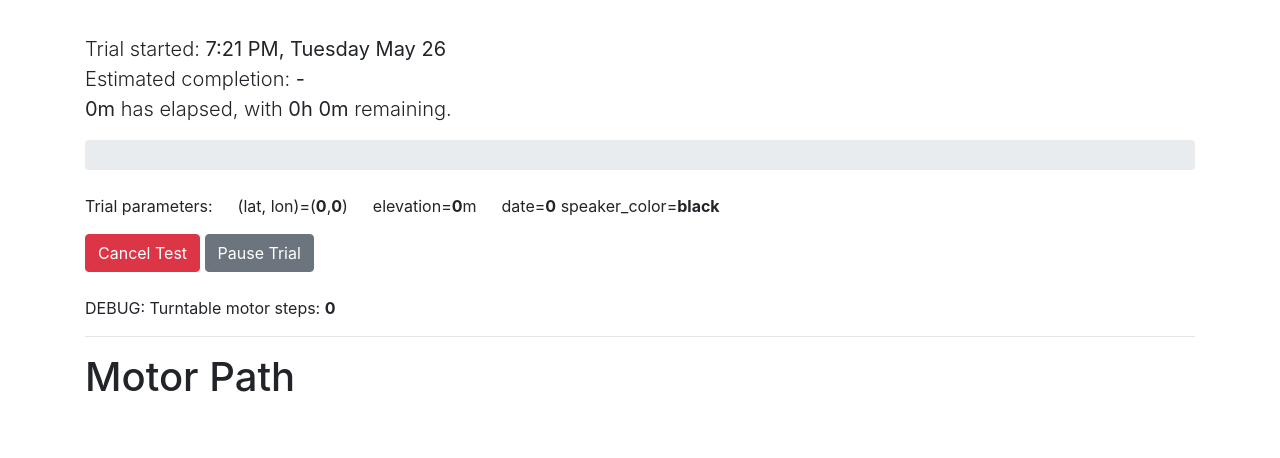
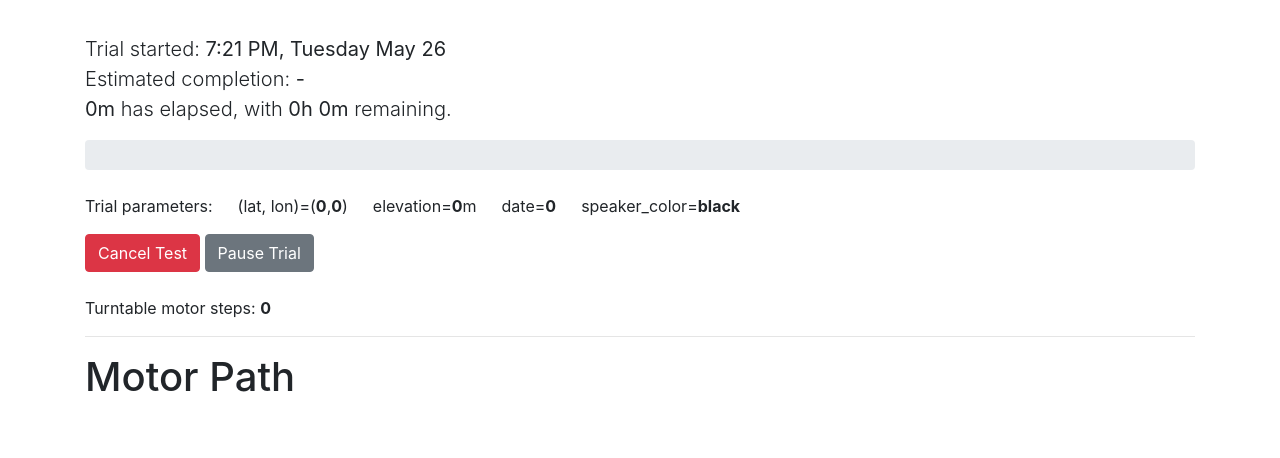
Before and after one commit to colebergmann/sonos-bot, a Flask app: template app/templates/home.html in a window 1280 px wide. Shown: the part 150-608 px from the top of the page. Run offline with Flask 2, Linux system fonts and the light colour scheme; the template is opened without the code that fills it, so the values that code supplies are empty; some libraries are stand-ins or nearby versions.

Commit message:
cb - fixed homepage speaker color spacing

```diff
--- a/app/templates/home.html
+++ b/app/templates/home.html
@@ -39,11 +39,11 @@
                 <div class="progress-bar bg-success progress-bar-striped progress-bar-animated" role="progressbar" id="progress" style="width: 0%"></div>
             </div>
             <br>
-            <p>Trial parameters: &emsp; (lat, lon)=(<strong id="lat"></strong>,<strong id="lon"></strong>) &emsp;  elevation=<strong id="elevation"></strong>m &emsp; date=<strong id="date_param"></strong>    speaker_color=<strong id="speaker-color"></strong></p>
+            <p>Trial parameters: &emsp; (lat, lon)=(<strong id="lat"></strong>,<strong id="lon"></strong>) &emsp;  elevation=<strong id="elevation"></strong>m &emsp; date=<strong id="date_param"></strong> &emsp;  speaker_color=<strong id="speaker-color"></strong></p>
             <button type="button" class="btn btn-danger" data-toggle="modal" data-target="#stopModal" id="cancelButton">Cancel Test</button>
             <button type="button" class="btn btn-secondary" onclick="pause()" id="pauseBtn">Pause Trial</button>
             <button type="button" class="btn btn-success" onclick="resume()" id="resumeBtn" hidden>Resume Trial</button>
-            <br><br>DEBUG: Turntable motor steps: <strong id="turntableSteps"></strong>
+            <br><br>Turntable motor steps: <strong id="turntableSteps"></strong>
             <hr>
 
             <h1>Motor Path</h1>
```
